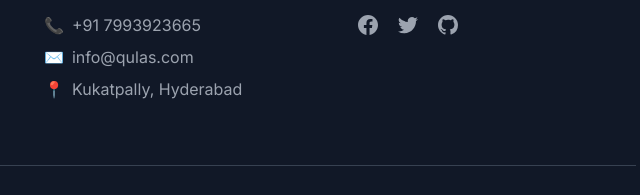
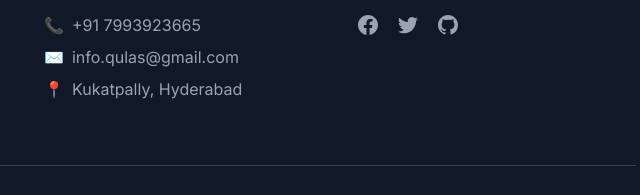
Before and after one commit to Aditya0452/start, a plain HTML site: page index.html in a window 1280 px wide. Shown: the part 2111-2306 px from the top of the page, 612-1252 px from the left. Drawn offline with nearby package versions, Linux system fonts and the light colour scheme; no server answers.

Commit message:
Update index.html

```diff
--- a/index.html
+++ b/index.html
@@ -176,7 +176,7 @@
                     <h3 class="text-lg font-semibold mb-4">Contact Us</h3>
                     <ul class="space-y-2 text-gray-400">
                         <li class="flex items-center space-x-2"><span>📞</span><span>+91 7993923665</span></li>
-                        <li class="flex items-center space-x-2"><span>✉️</span><span>info@qulas.com</span></li>
+                        <li class="flex items-center space-x-2"><span>✉️</span><span>info.qulas@gmail.com</span></li>
                         <li class="flex items-center space-x-2"><span>📍</span><span>Kukatpally, Hyderabad</span></li>
                     </ul>
                 </div>
```
